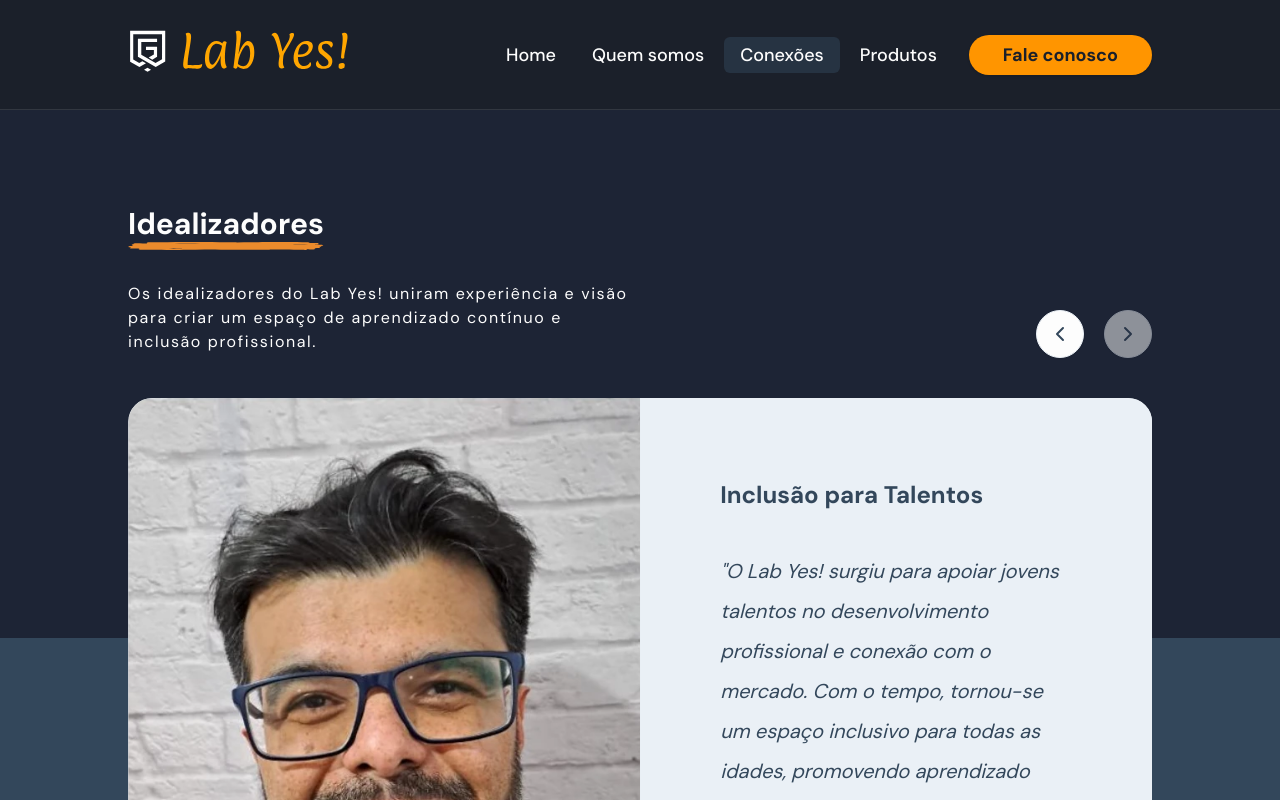
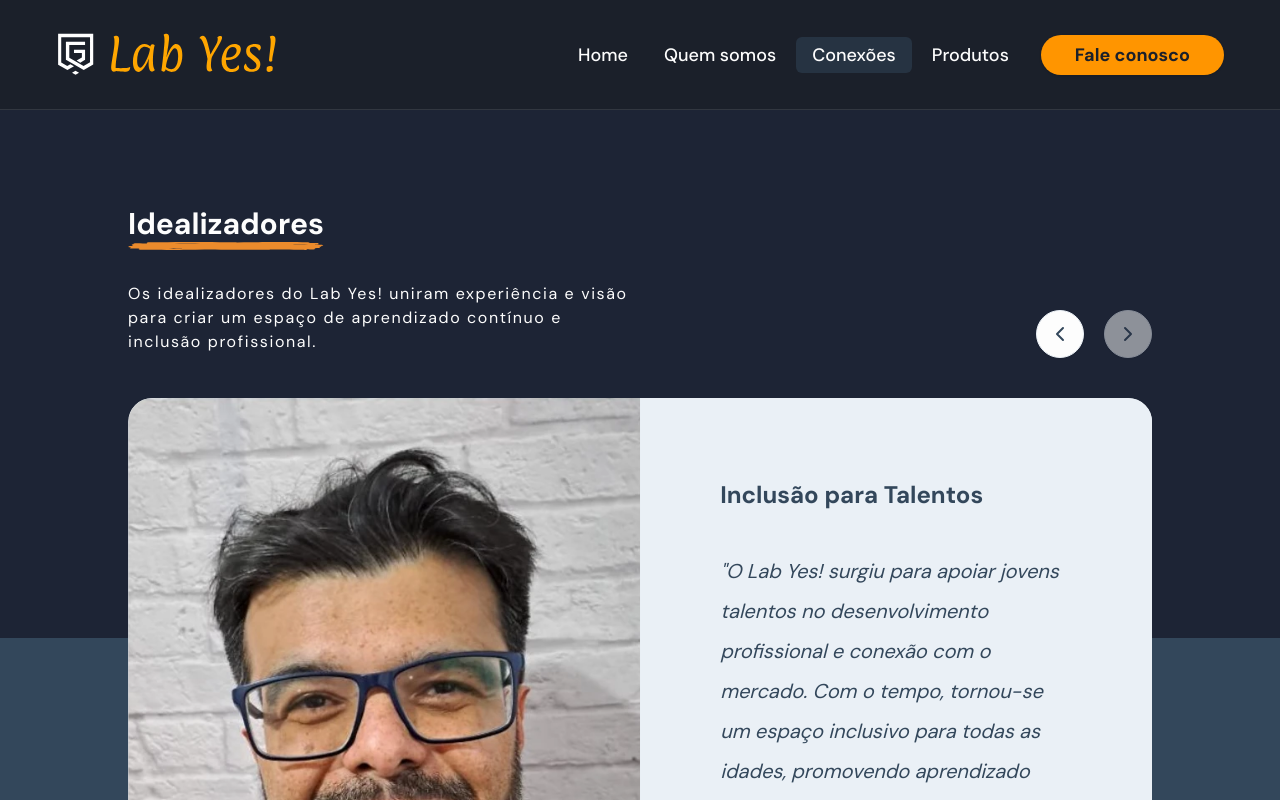
Before and after one commit to labyes24/LABYES-LP, a Next.js app: page /conexoes in a window 1280 px wide. Shown: the top 800 px of the page. Built offline with nearby package versions, Linux system fonts and the light colour scheme; no server answers.

Commit message:
fix: refactor Header component to fix visual inconsistency at 1024px

```diff
--- a/src/components/header.tsx
+++ b/src/components/header.tsx
@@ -6,8 +6,9 @@ import { LogoLabYes } from './svg/logo-lab-yes'
 
 export function Header() {
     return (
-        <header className="sticky left-0 right-0 top-0 z-50 flex h-[72px] items-center justify-between border-b border-b-foreground/10 bg-background p-6 md:h-[110px] md:px-32">
-            <h1>
+        <header className="sticky left-0 right-0 top-0 z-50 flex h-[72px] items-center border-b border-b-foreground/10 bg-background p-6 md:h-[110px] md:px-32 lg:px-14">
+            <div className="m-auto flex h-full w-full max-w-[1184px] items-center justify-between border-none">
+                <h1 className="flex items-center">
                     <Link
                         href={'/'}
                         className="mr-6 inline-flex w-fit select-none rounded-sm p-0 outline-2 hover:cursor-pointer focus:outline-none focus-visible:outline-primary"
@@ -23,6 +24,7 @@ export function Header() {
 
                 <MenuNavigationMobile />
                 <MenuNavigationDesktop />
+            </div>
         </header>
     )
 }
```
Lines whose indentation alone changed are shown as unchanged.
